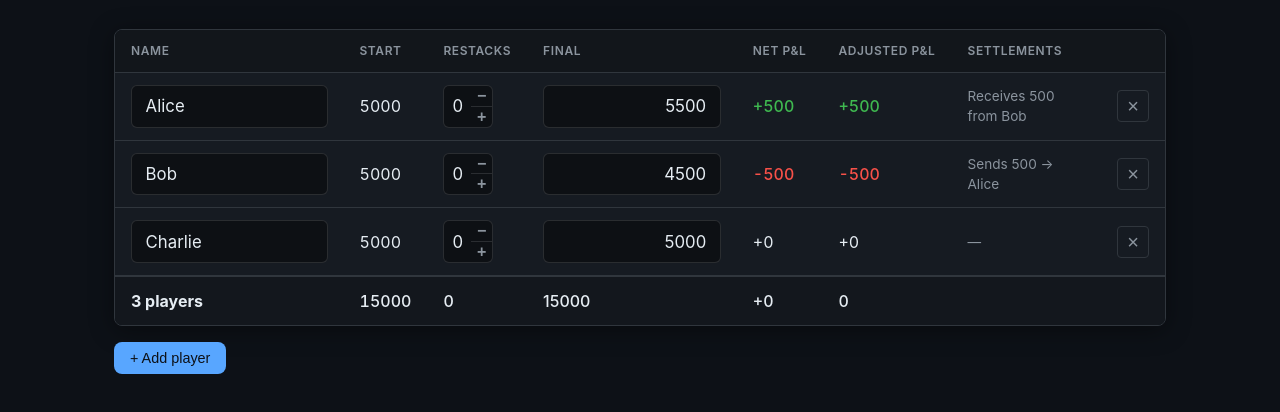
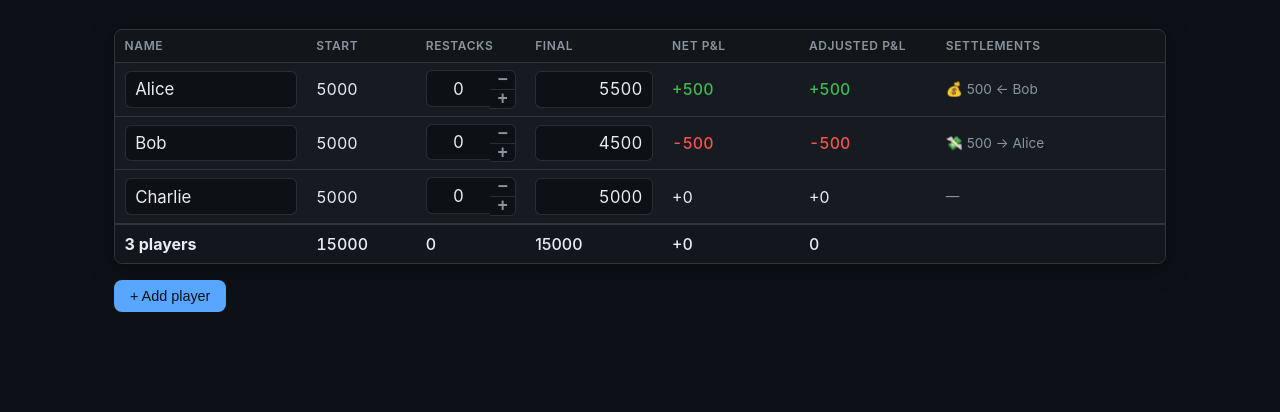
Before and after one commit to Yann-J/poker-balance, a website with bundled scripts: page index.html in a window 1280 px wide. Shown: the part 136-548 px from the top of the page. Built offline with nearby package versions, Linux system fonts and the light colour scheme.

Commit message:
Alignment adjustments

```diff
--- a/index.html
+++ b/index.html
@@ -23,6 +23,16 @@
     <main class="main">
       <div class="table-wrap">
         <table class="grid">
+          <colgroup>
+            <col class="col-name" />
+            <col class="col-start" />
+            <col class="col-restacks" />
+            <col class="col-final" />
+            <col class="col-net" />
+            <col class="col-adjusted" />
+            <col class="col-settlements" />
+            <col class="col-actions" />
+          </colgroup>
           <thead>
             <tr>
               <th>Name</th>
--- a/src/ui.js
+++ b/src/ui.js
@@ -10,10 +10,10 @@ function fmt(n) {
 function settlementsForPlayer(playerId, settlements) {
   const sends = settlements
     .filter((s) => s.fromId === playerId)
-    .map((s) => `Sends ${fmt(s.amount)} → ${s.toName}`);
+    .map((s) => `💸 ${fmt(s.amount)} → ${escapeHtml(s.toName)}`);
   const receives = settlements
     .filter((s) => s.toId === playerId)
-    .map((s) => `Receives ${fmt(s.amount)} from ${s.fromName}`);
+    .map((s) => `💰 ${fmt(s.amount)} ← ${escapeHtml(s.fromName)}`);
   return [...sends, ...receives];
 }
 
@@ -43,7 +43,7 @@ export function render(view, stackValue) {
       .map(
         (p) => `
     <tr data-player-id="${p.id}">
-      <td>
+      <td class="td-name">
         <input type="text" class="cell-name" value="${escapeHtml(p.name)}" data-field="name" />
       </td>
       <td class="cell-start">${fmt(p.startBalance)}</td>
@@ -56,12 +56,12 @@ export function render(view, stackValue) {
           </div>
         </div>
       </td>
-      <td>
+      <td class="td-final">
         <input type="number" class="cell-final" value="${p.finalBalance}" min="0" step="1" data-field="finalBalance" />
       </td>
       <td class="cell-pnl ${pnlClass(p.netPnl)}">${p.netPnl >= 0 ? '+' : ''}${fmt(p.netPnl)}</td>
       <td class="cell-pnl cell-adjusted ${pnlClass(p.adjustedPnl)}">${p.adjustedPnl >= 0 ? '+' : ''}${fmt(p.adjustedPnl)}</td>
-      <td class="cell-settlements">${settlementsForPlayer(p.id, settlements).join('<br>') || '—'}</td>
+      <td class="cell-settlements">${settlementsForPlayer(p.id, settlements).map((line) => `<span>${line}</span>`).join('') || '—'}</td>
       <td>
         <button type="button" class="btn-remove" data-action="remove" title="Remove" tabindex="-1">×</button>
       </td>
--- a/styles/app.css
+++ b/styles/app.css
@@ -70,7 +70,7 @@ body {
   -webkit-appearance: none;
   -moz-appearance: textfield;
   appearance: none;
-  width: 7rem;
+  /* width: 7rem; */
   min-height: 2.5rem;
   padding: 0.65rem 0.85rem;
   background-color: rgba(0, 0, 0, 0.4);
@@ -145,13 +145,48 @@ body {
   width: 100%;
   border-collapse: collapse;
   background: var(--bg-elevated);
+  table-layout: fixed;
+  min-width: 74rem;
+}
+
+.col-name {
+  width: 7rem;
+}
+
+.col-start {
+  width: 4rem;
+}
+
+.col-restacks {
+  width: 4rem;
+}
+
+.col-final {
+  width: 5rem;
+}
+
+.col-net {
+  width: 5rem;
+}
+
+.col-adjusted {
+  width: 5rem;
+}
+
+.col-settlements {
+  width: 10rem;
+}
+
+.col-actions {
+  width: 3.25rem;
 }
 
 .grid th,
 .grid td {
-  padding: 0.75rem 1rem;
+  padding: 0.45rem 0.6rem;
   text-align: left;
   border-bottom: 1px solid var(--border);
+  vertical-align: middle;
 }
 
 .grid th {
@@ -189,8 +224,9 @@ body {
   appearance: none;
   width: 100%;
   min-width: 5rem;
-  min-height: 2.5rem;
-  padding: 0.65rem 0.85rem;
+  min-height: 2rem;
+  height: 100%;
+  padding: 0.45rem 0.6rem;
   background-color: rgba(0, 0, 0, 0.4);
   border: 1px solid rgba(255, 255, 255, 0.12);
   border-radius: 6px;
@@ -206,20 +242,19 @@ body {
   background-color: rgba(0, 0, 0, 0.5);
 }
 
-.cell-name {
-  min-width: 8rem;
-}
-
 .cell-restacks,
 .cell-final {
-  min-width: 6rem;
   text-align: right;
 }
 
 /* Custom +/- buttons for restacks */
+.td-name,
+.td-final,
 .td-restacks {
-  padding: 0.5rem 0.75rem;
-  width: 1%;
+  /* padding: 0.25rem; */
+}
+
+.td-restacks {
   white-space: nowrap;
 }
 
@@ -227,15 +262,17 @@ body {
   display: flex;
   align-items: stretch;
   gap: 0;
-  width: fit-content;
-  min-width: 4rem;
+  height: 100%;
+  width: 100%;
+  min-height: 2.15rem;
+  min-width: 0;
 }
 
 .restacks-control .cell-restacks {
-  flex: 0 0 1.75rem;
-  width: 1.75rem;
+  flex: 1 1 auto;
+  width: auto;
   min-width: 0;
-  padding: 0.65rem 0.35rem;
+  padding: 0.45rem 0.35rem;
   border-right: none;
   border-radius: 6px 0 0 6px;
   text-align: center;
@@ -249,13 +286,13 @@ body {
 
 .restacks-btns .btn-spin {
   flex: 1;
-  min-height: 1.15rem;
-  padding: 0 0.35rem;
+  min-height: 1rem;
+  padding: 0 0.45rem;
   background: rgba(0, 0, 0, 0.4);
   border: 1px solid rgba(255, 255, 255, 0.12);
   border-left: none;
   color: var(--text-muted);
-  font-size: 1rem;
+  font-size: 1.1rem;
   font-weight: 600;
   line-height: 1;
   cursor: pointer;
@@ -283,11 +320,13 @@ body {
 }
 
 .restacks-control .cell-restacks {
+  appearance: textfield;
   -moz-appearance: textfield;
 }
 
 /* No spin buttons for final balance */
 .cell-final {
+  appearance: textfield;
   -moz-appearance: textfield;
 }
 
@@ -308,6 +347,11 @@ body {
 
 .cell-start,
 .cell-pnl {
+  font-variant-numeric: tabular-nums;
+}
+
+.cell-restacks,
+.cell-final {
   font-variant-numeric: tabular-nums;
 }
 
@@ -332,7 +376,19 @@ body {
 .cell-settlements {
   font-size: 0.85rem;
   color: var(--text-muted);
-  max-width: 200px;
+  min-width: 0;
+  line-height: 1.2;
+}
+
+.cell-settlements span {
+  display: block;
+  white-space: nowrap;
+  overflow: hidden;
+  text-overflow: ellipsis;
+}
+
+.grid tbody tr[data-player-id] {
+  min-height: 3.15rem;
 }
 
 .btn-remove {
```
